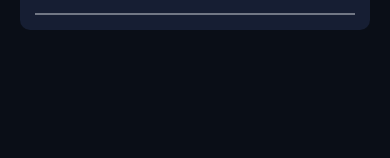
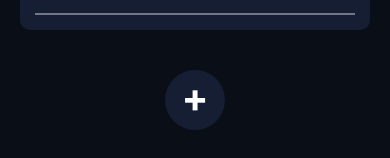
Before and after one commit to oliveiraalexis/SmartCart, a React Native app: screen / in a window 390 px wide. Shown: the part 618-776 px from the top of the page. Built offline with nearby package versions, Linux system fonts and the light colour scheme.

Commit message:
Improving add button

```diff
--- a/src/components/buttons/addButton.jsx
+++ b/src/components/buttons/addButton.jsx
@@ -4,16 +4,19 @@ import { View, Text, TouchableHighlight, StyleSheet } from 'react-native'
 const AddButton = () => {
 
     return (
-        <TouchableHighlight style={styles.container}>
-            <View>
-                <Text style={styles.text}>+</Text>
-            </View>
-        </TouchableHighlight>
+        <View style={styles.container}>
+            <TouchableHighlight style={styles.button}>
+                    <Text style={styles.text}>+</Text>
+            </TouchableHighlight>
+        </View>
     )
 }
 
 const styles = StyleSheet.create({
     container: {
+        alignItems: 'center'
+    },
+    button: {
         width: 60,
         height: 60,
         backgroundColor: '#161E33',
--- a/src/pages/detalhelista/detalhelista.jsx
+++ b/src/pages/detalhelista/detalhelista.jsx
@@ -4,6 +4,7 @@ import Header from '../../components/header/header'
 import Footer from '../../components/footer/footer'
 import Product from '../../components/cards/product'
 import { FlatList } from 'react-native'
+import AddButton from '../../components/buttons/addButton'
 
 const DetalheLista = () => {
 
@@ -24,6 +25,7 @@ const DetalheLista = () => {
                     >
                     </FlatList>
                 </View>
+                <AddButton/>
             </View>
             <Footer />
         </SafeAreaView>
@@ -32,7 +34,6 @@ const DetalheLista = () => {
 
 const styles = StyleSheet.create({
     container: {
-        alignItems: 'center',
         flex: 1
 
     },
```
